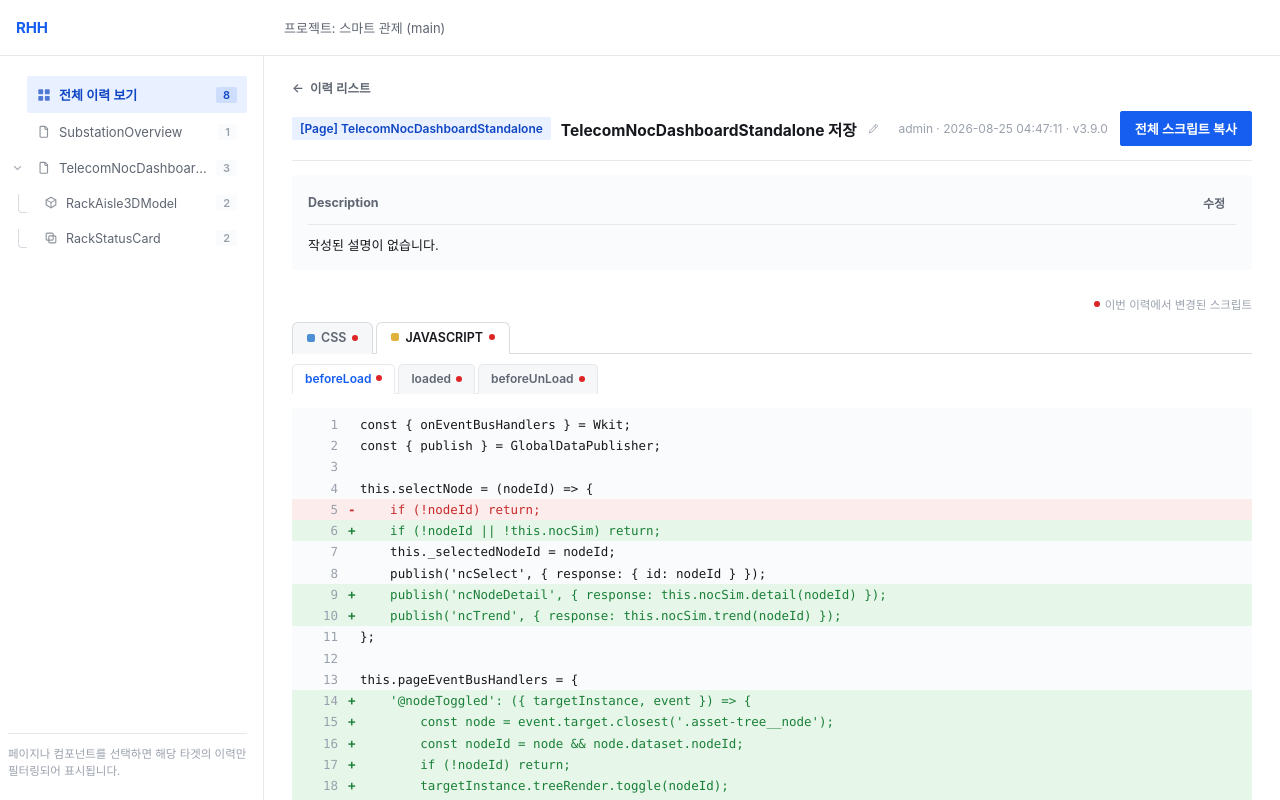
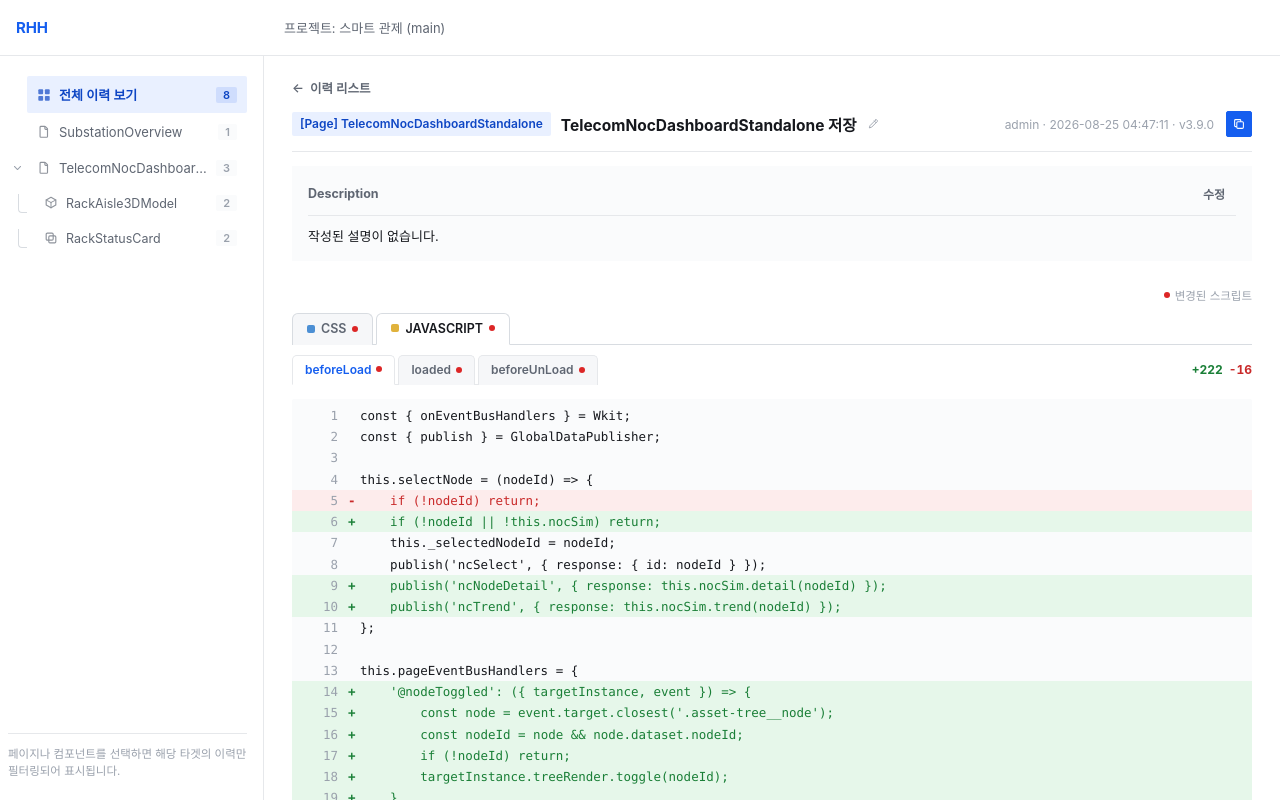
Before and after one commit to wemb-toyproject-rhh/2026_toy_project_h, a React (Vite) app: page /history/10 in a window 1280 px wide. Built offline with nearby package versions, Linux system fonts and the light colour scheme; a web font is replaced by a local one.

Commit message:
feat: 상세 이력 페이지 복사 버튼 로직, 스타일 수정

```diff
--- a/src/components/common/AppLayout.jsx
+++ b/src/components/common/AppLayout.jsx
@@ -9,7 +9,7 @@ export default function AppLayout() {
       <Header />
       <div className={styles.body}>
         <SidebarFilter />
-        <main className={styles.content}>
+        <main className={styles.content} data-scroll-container>
           <Outlet />
         </main>
       </div>
--- /dev/null
+++ b/src/components/common/DiffStatBadge.jsx
@@ -0,0 +1,13 @@
+import styles from "./DiffStatBadge.module.css";
+
+export default function DiffStatBadge({ additions = 0, deletions = 0 }) {
+  const total = additions + deletions;
+  if (total === 0) return null;
+
+  return (
+    <span className={styles.badge} title={`+${additions} -${deletions}`}>
+      <span className={styles.add}>+{additions}</span>
+      <span className={styles.del}>-{deletions}</span>
+    </span>
+  );
+}
--- /dev/null
+++ b/src/components/common/DiffStatBadge.module.css
@@ -0,0 +1,17 @@
+.badge {
+  display: inline-flex;
+  align-items: center;
+  gap: 6px;
+  font-size: 12px;
+  font-weight: 700;
+  font-variant-numeric: tabular-nums;
+  white-space: nowrap;
+}
+
+.add {
+  color: var(--color-diff-add-text);
+}
+
+.del {
+  color: var(--color-diff-del-text);
+}
--- a/src/components/common/Icon.jsx
+++ b/src/components/common/Icon.jsx
@@ -90,6 +90,27 @@ const ICONS = {
       strokeLinecap="round"
       strokeLinejoin="round"
     />
+  ),
+  copy: (
+    <>
+      <rect
+        x="5.5"
+        y="5.5"
+        width="7.5"
+        height="7.5"
+        rx="1.2"
+        fill="none"
+        stroke="currentColor"
+        strokeWidth="1.2"
+      />
+      <path
+        d="M10 5.5V4a1 1 0 0 0-1-1H4a1 1 0 0 0-1 1v6a1 1 0 0 0 1 1h1.5"
+        fill="none"
+        stroke="currentColor"
+        strokeWidth="1.2"
+        strokeLinejoin="round"
+      />
+    </>
   ),
   pencil: (
     <>
--- /dev/null
+++ b/src/components/common/ScrollToTopButton.jsx
@@ -0,0 +1,42 @@
+import { useEffect, useState } from "react";
+import Icon from "./Icon.jsx";
+import styles from "./ScrollToTopButton.module.css";
+
+const SHOW_THRESHOLD = 200;
+
+export default function ScrollToTopButton() {
+  const [visible, setVisible] = useState(false);
+
+  useEffect(() => {
+    const container = document.querySelector("[data-scroll-container]");
+    if (!container) return undefined;
+
+    const handleScroll = () => setVisible(container.scrollTop > SHOW_THRESHOLD);
+    handleScroll();
+
+    container.addEventListener("scroll", handleScroll);
+    return () => container.removeEventListener("scroll", handleScroll);
+  }, []);
+
+  const scrollToTop = () => {
+    const container = document.querySelector("[data-scroll-container]");
+    if (!container) return;
+
+    const reduceMotion = window.matchMedia("(prefers-reduced-motion: reduce)").matches;
+    container.scrollTo({ top: 0, behavior: reduceMotion ? "auto" : "smooth" });
+  };
+
+  if (!visible) return null;
+
+  return (
+    <button
+      type="button"
+      className={styles.button}
+      onClick={scrollToTop}
+      aria-label="맨 위로 이동"
+      title="맨 위로 이동"
+    >
+      <Icon name="chevron" size={14} className={styles.icon} />
+    </button>
+  );
+}
--- /dev/null
+++ b/src/components/common/ScrollToTopButton.module.css
@@ -0,0 +1,46 @@
+.button {
+  position: fixed;
+  right: 28px;
+  bottom: 24px;
+  z-index: 20;
+  display: flex;
+  align-items: center;
+  justify-content: center;
+  width: 38px;
+  height: 38px;
+  border: 1px solid var(--color-border-strong);
+  border-radius: 50%;
+  background: var(--color-surface);
+  color: var(--color-text-secondary);
+  box-shadow: var(--shadow-md);
+  cursor: pointer;
+  animation: fadeIn 0.15s ease;
+  transition: color 0.12s ease, border-color 0.12s ease, background 0.12s ease;
+}
+
+.button:hover {
+  color: var(--color-accent);
+  border-color: var(--color-accent);
+  background: var(--color-accent-soft);
+}
+
+.icon {
+  transform: rotate(-90deg);
+}
+
+@keyframes fadeIn {
+  from {
+    opacity: 0;
+    transform: translateY(6px);
+  }
+  to {
+    opacity: 1;
+    transform: translateY(0);
+  }
+}
+
+@media (prefers-reduced-motion: reduce) {
+  .button {
+    animation: none;
+  }
+}
--- a/src/components/detail/SubTabGroup.jsx
+++ b/src/components/detail/SubTabGroup.jsx
@@ -8,6 +8,7 @@ export default function SubTabGroup({
   activeSubId,
   onPrimaryChange,
   onSubChange,
+  diffBadge,
 }) {
   const activePrimaryTab = primaryTabs.find((tab) => tab.id === activePrimaryId);
   const showSubTabs = Boolean(activePrimaryTab?.hasSubTabs);
@@ -16,7 +17,7 @@ export default function SubTabGroup({
     <div className={styles.group}>
       <div className={styles.header}>
         <span className={styles.legend}>
-          <span className={styles.dot} /> 이번 이력에서 변경된 스크립트
+          <span className={styles.dot} /> 변경된 스크립트
         </span>
       </div>
 
@@ -35,6 +36,7 @@ export default function SubTabGroup({
       </div>
 
       {showSubTabs && (
+        <div className={styles.subTabsRow}>
           <div className={styles.subTabs}>
             {lifecycles.map((tab) => (
               <button
@@ -47,6 +49,8 @@ export default function SubTabGroup({
               </button>
             ))}
           </div>
+          {diffBadge}
+        </div>
       )}
     </div>
   );
--- a/src/components/detail/SubTabGroup.module.css
+++ b/src/components/detail/SubTabGroup.module.css
@@ -80,6 +80,13 @@
   background: #e0b23c;
 }
 
+.subTabsRow {
+  display: flex;
+  align-items: center;
+  justify-content: space-between;
+  gap: 12px;
+}
+
 .subTabs {
   display: flex;
   gap: 3px;
--- a/src/mocks/historyAdapter.js
+++ b/src/mocks/historyAdapter.js
@@ -3,6 +3,7 @@
 // real API replaces the mock tables below.
 import tbPageHist from "./db/tbPageHist.js";
 import tbInstanceHist from "./db/tbInstanceHist.js";
+import { computeDiff } from "../utils/diff.js";
 
 const ICON_BY_KIND = { page: "page", "2D": "component2d", "3D": "component3d" };
 
@@ -191,6 +192,28 @@ export function getEntryById(id) {
   return historyEntries.find((entry) => entry.id === id) ?? null;
 }
 
+// Total added/removed line counts across every diffable field of an entry
+// (CSS, HTML, and each lifecycle script) — used for the +N -M stat badge.
+export function getDiffStats(entry) {
+  if (!entry) return { additions: 0, deletions: 0 };
+
+  let additions = 0;
+  let deletions = 0;
+
+  const countPair = (prev, current) => {
+    computeDiff(prev, current).unified.forEach((line) => {
+      if (line.type === "add") additions += 1;
+      else if (line.type === "del") deletions += 1;
+    });
+  };
+
+  countPair(entry.prevCssCode, entry.cssCode);
+  countPair(entry.prevHtmlCode, entry.htmlCode);
+  entry.lifecycles.forEach((lc) => countPair(lc.prevContent, lc.content));
+
+  return { additions, deletions };
+}
+
 // Mock stand-in for PUT /api/history/:id/metadata — mutates the shared
 // entry in place so the new title is visible from list/detail/compare
 // alike for the rest of the session.
--- a/src/pages/HistoryDetailPage.jsx
+++ b/src/pages/HistoryDetailPage.jsx
@@ -1,16 +1,21 @@
 import { useMemo, useReducer, useState } from "react";
 import { useParams } from "react-router-dom";
 import {
+  getDiffStats,
   getEntryById,
   getPrevTabContent,
   getTabContent,
   updateEntryTitle,
 } from "../mocks/historyAdapter.js";
 import { computeDiff } from "../utils/diff.js";
+import { copyToClipboard } from "../utils/clipboard.js";
 import Badge from "../components/common/Badge.jsx";
 import Button from "../components/common/Button.jsx";
+import Icon from "../components/common/Icon.jsx";
 import BackLink from "../components/common/BackLink.jsx";
 import EditableTitle from "../components/common/EditableTitle.jsx";
+import DiffStatBadge from "../components/common/DiffStatBadge.jsx";
+import ScrollToTopButton from "../components/common/ScrollToTopButton.jsx";
 import ConversationPanel from "../components/detail/ConversationPanel.jsx";
 import SubTabGroup from "../components/detail/SubTabGroup.jsx";
 import DiffBlock from "../components/common/DiffBlock.jsx";
@@ -34,9 +39,23 @@ export default function HistoryDetailPage() {
     return computeDiff(prev, current).unified;
   }, [entry, activePrimaryId, activeSubId]);
 
+  const diffStats = useMemo(() => getDiffStats(entry), [entry]);
+
   const note = {
     summary: entry.comment || "작성된 설명이 없습니다.",
     raw: entry.comment ?? "",
+  };
+
+  const activePrimaryTab = entry.primaryTabs.find((tab) => tab.id === activePrimaryId);
+  const activeCopyLabel = activePrimaryTab?.hasSubTabs
+    ? entry.lifecycles.find((lc) => lc.id === activeSubId)?.label ?? activePrimaryTab.label
+    : activePrimaryTab?.label ?? "";
+
+  const [copied, setCopied] = useState(false);
+  const handleCopyActive = async () => {
+    await copyToClipboard(getTabContent(entry, activePrimaryId, activeSubId));
+    setCopied(true);
+    setTimeout(() => setCopied(false), 1500);
   };
 
   return (
@@ -61,7 +80,18 @@ export default function HistoryDetailPage() {
             {entry.savedAt}
             {entry.version ? ` · v${entry.version}` : ""}
           </span>
-          <Button variant="primary">전체 스크립트 복사</Button>
+          <div className={styles.copyWrap}>
+            <Button
+              variant="primary"
+              size="icon"
+              aria-label={`${activeCopyLabel} 코드 복사`}
+              title={`${activeCopyLabel} 코드 복사`}
+              onClick={handleCopyActive}
+            >
+              <Icon name={copied ? "check" : "copy"} size={14} />
+            </Button>
+            {copied && <span className={styles.copiedToast}>복사되었습니다</span>}
+          </div>
         </div>
       </div>
 
@@ -75,9 +105,14 @@ export default function HistoryDetailPage() {
         activeSubId={activeSubId}
         onPrimaryChange={setActivePrimaryId}
         onSubChange={setActiveSubId}
+        diffBadge={
+          <DiffStatBadge additions={diffStats.additions} deletions={diffStats.deletions} />
+        }
       />
 
       <DiffBlock lines={diffLines} />
+
+      <ScrollToTopButton />
     </div>
   );
 }
--- a/src/pages/HistoryDetailPage.module.css
+++ b/src/pages/HistoryDetailPage.module.css
@@ -33,6 +33,42 @@
   white-space: nowrap;
 }
 
+.copyWrap {
+  position: relative;
+}
+
+.copiedToast {
+  position: absolute;
+  top: calc(100% + 8px);
+  right: 0;
+  padding: 5px 10px;
+  border-radius: var(--radius-sm);
+  background: var(--color-text);
+  color: var(--color-surface);
+  font-size: 11.5px;
+  font-weight: 600;
+  white-space: nowrap;
+  pointer-events: none;
+  animation: toastIn 0.15s ease;
+}
+
+@keyframes toastIn {
+  from {
+    opacity: 0;
+    transform: translateY(-4px);
+  }
+  to {
+    opacity: 1;
+    transform: translateY(0);
+  }
+}
+
+@media (prefers-reduced-motion: reduce) {
+  .copiedToast {
+    animation: none;
+  }
+}
+
 .title {
   font-size: 15.5px;
   font-weight: 700;
--- /dev/null
+++ b/src/utils/clipboard.js
@@ -0,0 +1,19 @@
+// navigator.clipboard requires a secure context (HTTPS or localhost) — falls
+// back to the legacy execCommand approach so copy still works when the app
+// is opened over plain http:// via a LAN IP.
+export async function copyToClipboard(text) {
+  if (navigator.clipboard && window.isSecureContext) {
+    await navigator.clipboard.writeText(text);
+    return;
+  }
+
+  const textarea = document.createElement("textarea");
+  textarea.value = text;
+  textarea.style.position = "fixed";
+  textarea.style.opacity = "0";
+  document.body.appendChild(textarea);
+  textarea.focus();
+  textarea.select();
+  document.execCommand("copy");
+  document.body.removeChild(textarea);
+}
```
Lines whose indentation alone changed are shown as unchanged.
